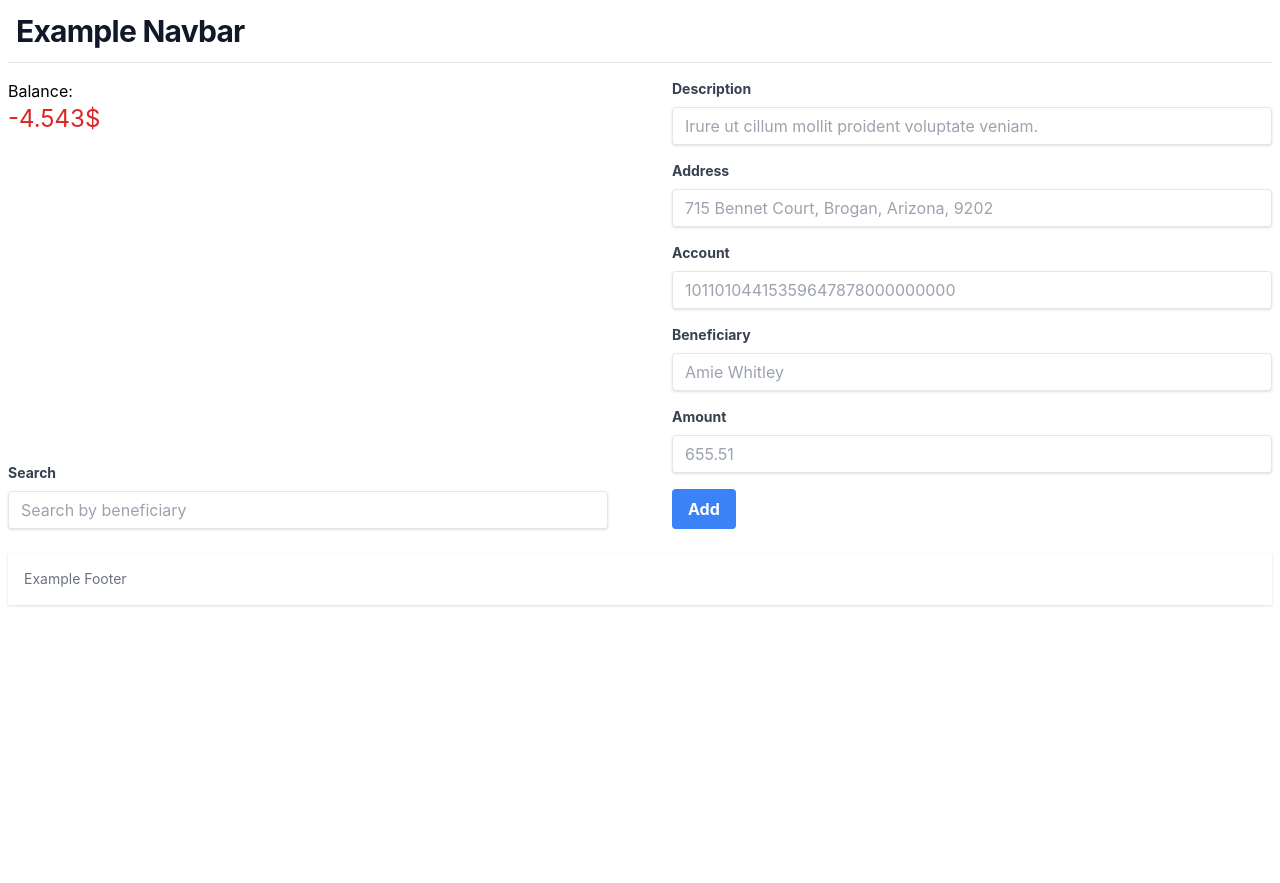
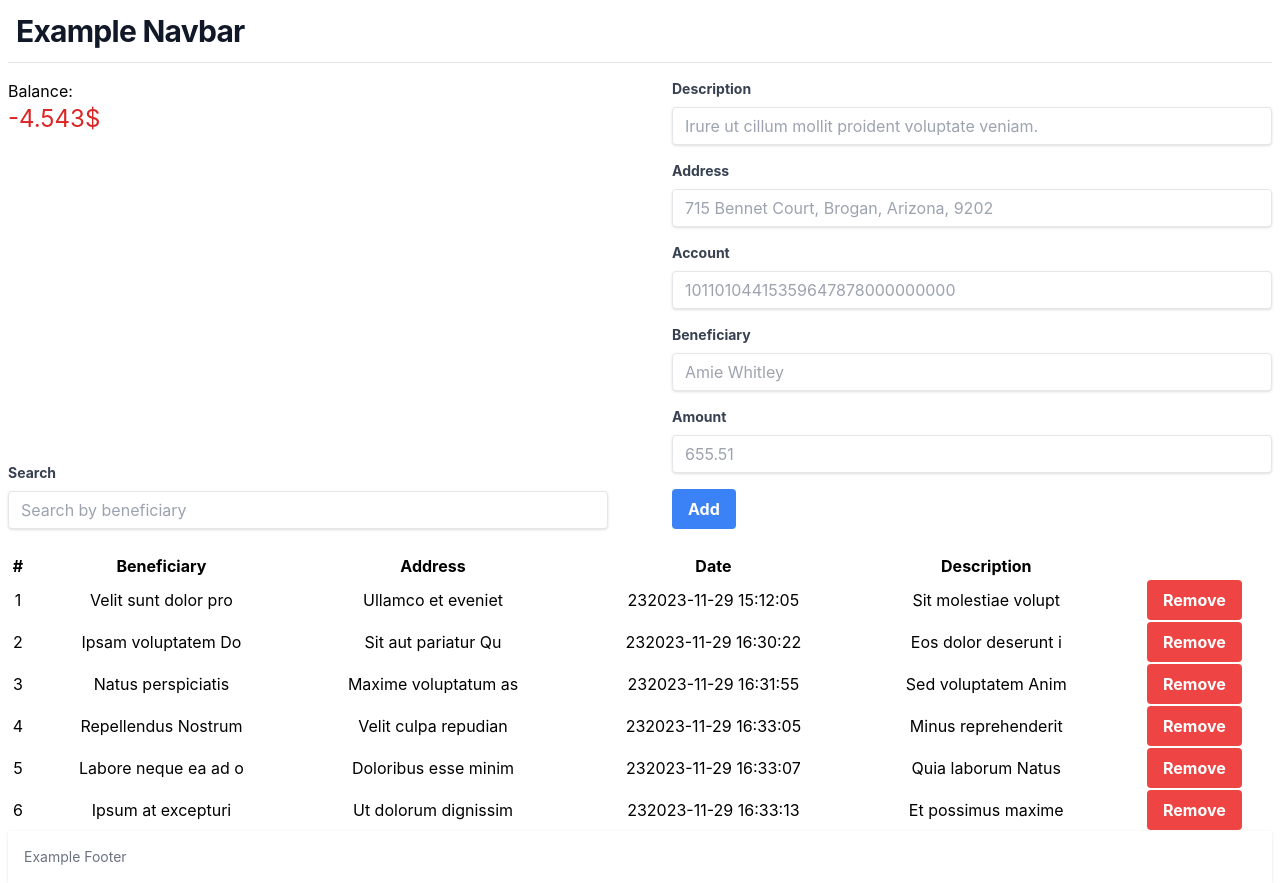
Before and after one commit to Mikolaj18/ts-redux-app, a React (Create React App) app: page / in a window 1280 px wide. Before the commit the page ends 800 px from the top, so only its background shows below. Built offline with nearby package versions, Linux system fonts and the light colour scheme; data requests are answered from the project's data file.

Commit message:
Fetch transactions

```diff
--- a/db.json
+++ b/db.json
@@ -10,58 +10,49 @@
       "id": 1
     },
     {
-      "address": "Tenetur dolore possi",
-      "amount": 33,
-      "beneficiary": "Molestiae dolor exer",
-      "account": "9",
-      "date": "232023-11-29 15:18:15",
-      "description": "Omnis sit iure et a",
+      "address": "Sit aut pariatur Qu",
+      "amount": 7,
+      "beneficiary": "Ipsam voluptatem Do",
+      "account": "43",
+      "date": "232023-11-29 16:30:22",
+      "description": "Eos dolor deserunt i",
       "id": 2
     },
     {
-      "address": "Tenetur dolore possi",
-      "amount": 33,
-      "beneficiary": "Molestiae dolor exer",
-      "account": "9",
-      "date": "232023-11-29 15:18:19",
-      "description": "Omnis sit iure et a",
+      "address": "Maxime voluptatum as",
+      "amount": 100,
+      "beneficiary": "Natus perspiciatis ",
+      "account": "94",
+      "date": "232023-11-29 16:31:55",
+      "description": "Sed voluptatem Anim",
       "id": 3
     },
     {
-      "address": "Iste laudantium eum",
-      "amount": 97,
-      "beneficiary": "Pariatur Nihil earu",
-      "account": "16",
-      "date": "232023-11-29 15:18:35",
-      "description": "Consequatur cupidita",
+      "address": "Velit culpa repudian",
+      "amount": 42,
+      "beneficiary": "Repellendus Nostrum",
+      "account": "88",
+      "date": "232023-11-29 16:33:05",
+      "description": "Minus reprehenderit",
       "id": 4
     },
     {
-      "address": "Ut architecto Nam eo",
-      "amount": 18,
-      "beneficiary": "Magni pariatur Culp",
-      "account": "19",
-      "date": "232023-11-29 15:21:16",
-      "description": "Voluptatem In eos d",
+      "address": "Doloribus esse minim",
+      "amount": 57,
+      "beneficiary": "Labore neque ea ad o",
+      "account": "100",
+      "date": "232023-11-29 16:33:07",
+      "description": "Quia laborum Natus ",
       "id": 5
     },
     {
-      "address": "Sunt non adipisci re",
-      "amount": 89,
-      "beneficiary": "Sit mollitia nostru",
-      "account": "20",
-      "date": "232023-11-29 15:35:02",
-      "description": "Nihil mollitia eiusm",
+      "address": "Ut dolorum dignissim",
+      "amount": 51,
+      "beneficiary": "Ipsum at excepturi ",
+      "account": "93",
+      "date": "232023-11-29 16:33:13",
+      "description": "Et possimus maxime ",
       "id": 6
-    },
-    {
-      "address": "Voluptas ea dolor il",
-      "amount": 24,
-      "beneficiary": "Voluptatem exceptur",
-      "account": "53",
-      "date": "232023-11-29 15:56:08",
-      "description": "Voluptatem Quae ad ",
-      "id": 7
     }
   ]
 }
--- a/src/App.tsx
+++ b/src/App.tsx
@@ -7,6 +7,7 @@ import Balance from "./components/Balance";
 import Filter from "./components/Filter";
 import 'react-toastify/dist/ReactToastify.css';
 import {ToastContainer} from "react-toastify";
+import TransactionsTable from "./components/TransactionsTable";
 
 function App() {
     return (
@@ -24,6 +25,9 @@ function App() {
                         <AddTransaction/>
                     </div>
                 </div>
+                <div>
+                    <TransactionsTable/>
+                </div>
                 <Footer/>
             </main>
         </>
--- a/src/components/AddTransaction.tsx
+++ b/src/components/AddTransaction.tsx
@@ -68,13 +68,6 @@ const AddTransaction = () => {
                 date: formattedDate,
                 description: descriptionRef.current.value,
             });
-            toast.success("Transaction added successfully!", {
-                position: toast.POSITION.TOP_RIGHT,
-            });
-        } else {
-            toast.error("An error occured", {
-                position: toast.POSITION.TOP_RIGHT,
-            });
         }
     }
 
--- /dev/null
+++ b/src/components/TransactionListItem.tsx
@@ -0,0 +1,23 @@
+import {TTransaction} from "../types/Transactions";
+
+type TTransactionListItem = {
+    transaction: TTransaction,
+}
+const TransactionListItem = ({transaction}: TTransactionListItem) => {
+    const handleRemoveTransaction = () => {
+
+    }
+
+    return (
+        <tr>
+            <td>{transaction.id}</td>
+            <td>{transaction.beneficiary}</td>
+            <td>{transaction.address}</td>
+            <td>{transaction.date}</td>
+            <td>{transaction.description}</td>
+            <td><button onClick={handleRemoveTransaction} className="bg-red-500 hover:bg-red-700 text-white font-bold py-2 px-4 rounded">Remove</button></td>
+        </tr>
+    );
+}
+
+export default TransactionListItem;
--- /dev/null
+++ b/src/components/TransactionsTable.tsx
@@ -0,0 +1,37 @@
+import React from "react";
+import { useFetchTransactionsQuery } from "../store/api/transactionApi";
+import TransactionListItem from "./TransactionListItem";
+import { TTransaction } from "../types/Transactions";
+
+const TransactionsTable = () => {
+    const { data, error, isLoading } = useFetchTransactionsQuery();
+
+    let content;
+    if (isLoading) {
+        content = <tr><td colSpan={6}>Loading data...</td></tr>;
+    } else if (error) {
+        content = <tr><td colSpan={6}>Failed to get data.</td></tr>;
+    } else {
+        content = data?.map((transaction) => (
+            <TransactionListItem key={transaction.id} transaction={transaction} />
+        ));
+    }
+
+    return (
+        <table className="table-auto w-full text-center">
+            <thead>
+            <tr>
+                <th>#</th>
+                <th>Beneficiary</th>
+                <th>Address</th>
+                <th>Date</th>
+                <th>Description</th>
+                <th></th>
+            </tr>
+            </thead>
+            <tbody>{content}</tbody>
+        </table>
+    );
+};
+
+export default TransactionsTable;
--- a/src/store/api/transactionApi.ts
+++ b/src/store/api/transactionApi.ts
@@ -9,14 +9,15 @@ export const transactionApi = createApi({
     tagTypes: ['Transaction'],
     endpoints: (builder) => ({
         fetchTransactions: builder.query<TTransaction[], void>({
+            providesTags: (result, error, arg) => [{type: 'Transaction'}],
             query: () => ({
                 url: '/transactions',
             }),
         }),
         addTransaction: builder.mutation<TTransaction, TPostTransaction>({
-            invalidatesTags: (result, error, user) => [{type: 'Transaction'}],
+            invalidatesTags: (result, error, arg) => [{type: 'Transaction'}],
             query: (body) => ({
-                url: '/transactions5yt',
+                url: '/transactions',
                 method: 'POST',
                 body,
             }),
```
